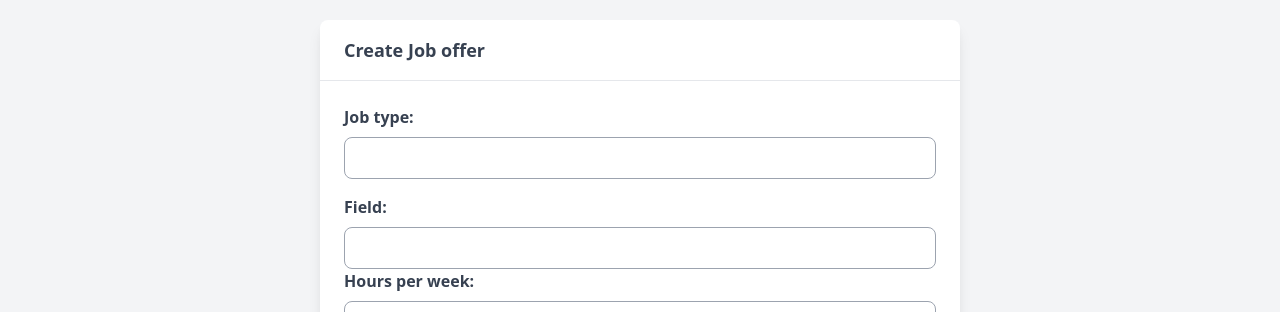
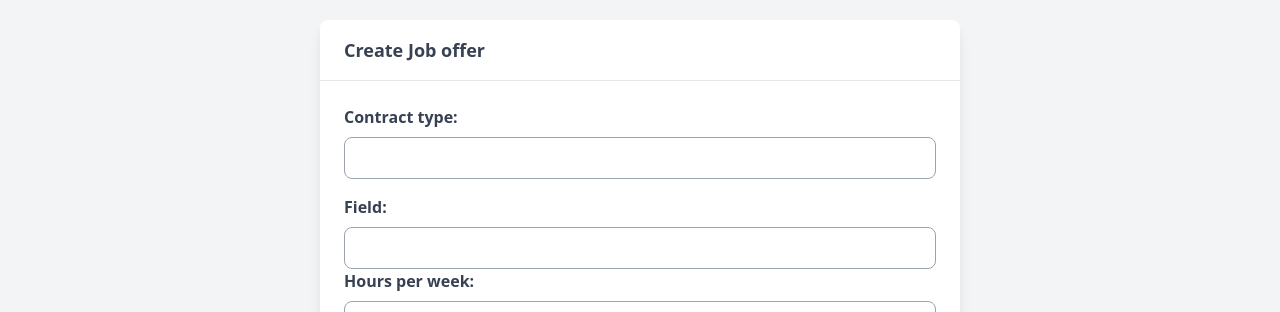
Before and after one commit to Lythical1/backend-eind-project, a PHP site: page /create_job.php in a window 1280 px wide. Shown: the part 64-376 px from the top of the page. Run offline with PHP 8.4, Linux system fonts and the light colour scheme.

Commit message:
changed job_type to contract_type for different types of contract ex. full-time or part-time

```diff
--- a/create_job.php
+++ b/create_job.php
@@ -26,8 +26,8 @@ $date = date('Y-m-d');
                         <form method="POST" action="job_offer_creation_handler.php">
 
                             <div class="mb-4">
-                                <label for="job_type" class="block mb-2 font-semibold text-gray-700">Job type:</label>
-                                <input type="text" id="job_type" name="job_type"
+                                <label for="contract_type" class="block mb-2 font-semibold text-gray-700">Contract type:</label>
+                                <input type="text" id="contract_type" name="contract_type"
                                     class="form-input w-full px-4 py-2 rounded-lg border border-gray-400" required>
                             </div>
 
@@ -46,7 +46,7 @@ $date = date('Y-m-d');
 
                             <div>
                                 <label for="hourly_rate" class="block mb-2 font-semibold text-gray-700">Salary per hour:</label>
-                                <input type="number" id="hourly_rate" name="hourly_rate"
+                                <input type="number" id="hourly_rate" name="hourly_rate" min="0" max="80"
                                     class="form-input w-full px-4 py-2 rounded-lg border border-gray-400" required>
                             </div>
 
--- a/import.sql
+++ b/import.sql
@@ -30,7 +30,7 @@ CREATE TABLE IF NOT EXISTS job_postings (
   id INT NOT NULL AUTO_INCREMENT PRIMARY KEY,
   company_name VARCHAR(255) NOT NULL,
   field VARCHAR(255) NOT NULL,
-  job_type VARCHAR(255) NOT NULL,
+  contract_type VARCHAR(255) NOT NULL,
   location VARCHAR(255) NOT NULL,
   hours_per_week INT NOT NULL,
   hourly_rate DECIMAL(10, 2) NOT NULL,
--- a/job_offer_creation_handler.php
+++ b/job_offer_creation_handler.php
@@ -13,7 +13,7 @@ $result = $stmt->fetch(PDO::FETCH_ASSOC);
 
 $company_name = $result['company_name'];
 
-$job_type = $_POST['job_type'];
+$contracct_type = $_POST['contract_type'];
 $field = $_POST['field'];
 $hours_per_week = $_POST['hours_per_week'];
 $hourly_rate = $_POST['hourly_rate'];
@@ -21,8 +21,8 @@ $location = $_POST['location'];
 $start_date = $_POST['start_date'];
 $description = $_POST['description'];
 
-$sql = "INSERT INTO job_postings (company_name, job_type, field, hours_per_week, hourly_rate, location, start_date, description, user_id)
-    VALUES ('$company_name', '$job_type', '$field', '$hours_per_week', '$hourly_rate', '$location', '$start_date', '$description', '$user_id')";
+$sql = "INSERT INTO job_postings (company_name, contract_type, field, hours_per_week, hourly_rate, location, start_date, description, user_id)
+    VALUES ('$company_name', '$contracct_type', '$field', '$hours_per_week', '$hourly_rate', '$location', '$start_date', '$description', '$user_id')";
 $pdo->exec($sql);
 
 header("Location: create_job.php");
--- a/mock_data.sql
+++ b/mock_data.sql
@@ -7,7 +7,7 @@ VALUES
   ('Master in Marketing', 'Creative and detail-oriented marketing professional with a passion for digital marketing strategies.', 'Open to marketing roles in dynamic companies.', 25, 1),
   ('Ph.D. in Data Science', 'Data scientist with a strong background in machine learning and data analysis.', 'Looking for challenging projects in data science.', 20, 1);
 
-INSERT INTO job_postings (company_name, field, job_type, location, hours_per_week, hourly_rate, description, user_id, start_date)
+INSERT INTO job_postings (company_name, field, contract_type, location, hours_per_week, hourly_rate, description, user_id, start_date)
 VALUES
   ('ABC Company', 'Software Development', 'Full-time', 'City A', 40, 30.00, 'Looking for experienced software developers.', 1, '2022-01-01'),
   ('XYZ Corporation', 'Data Analysis', 'Part-time', 'City B', 20, 25.50, 'Data analyst position for a growing team.', 1, '2022-02-01'),
```
